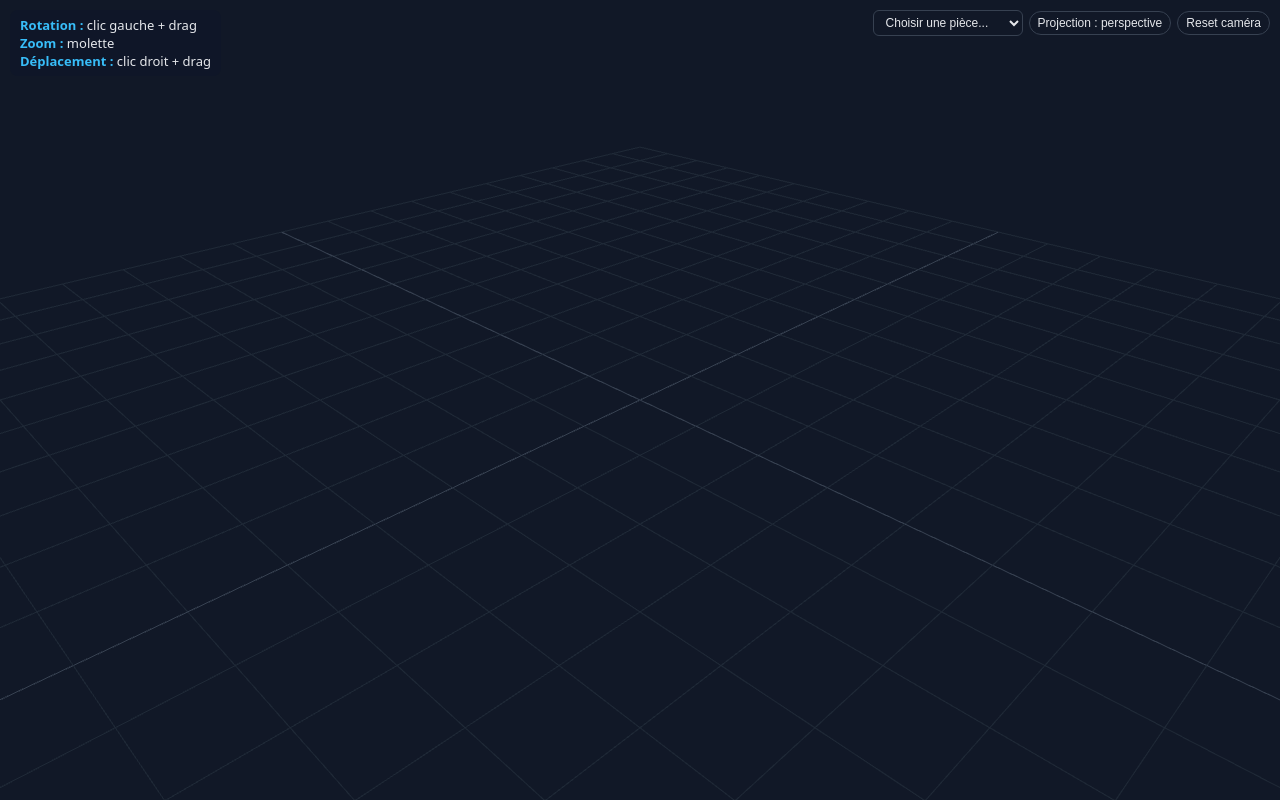
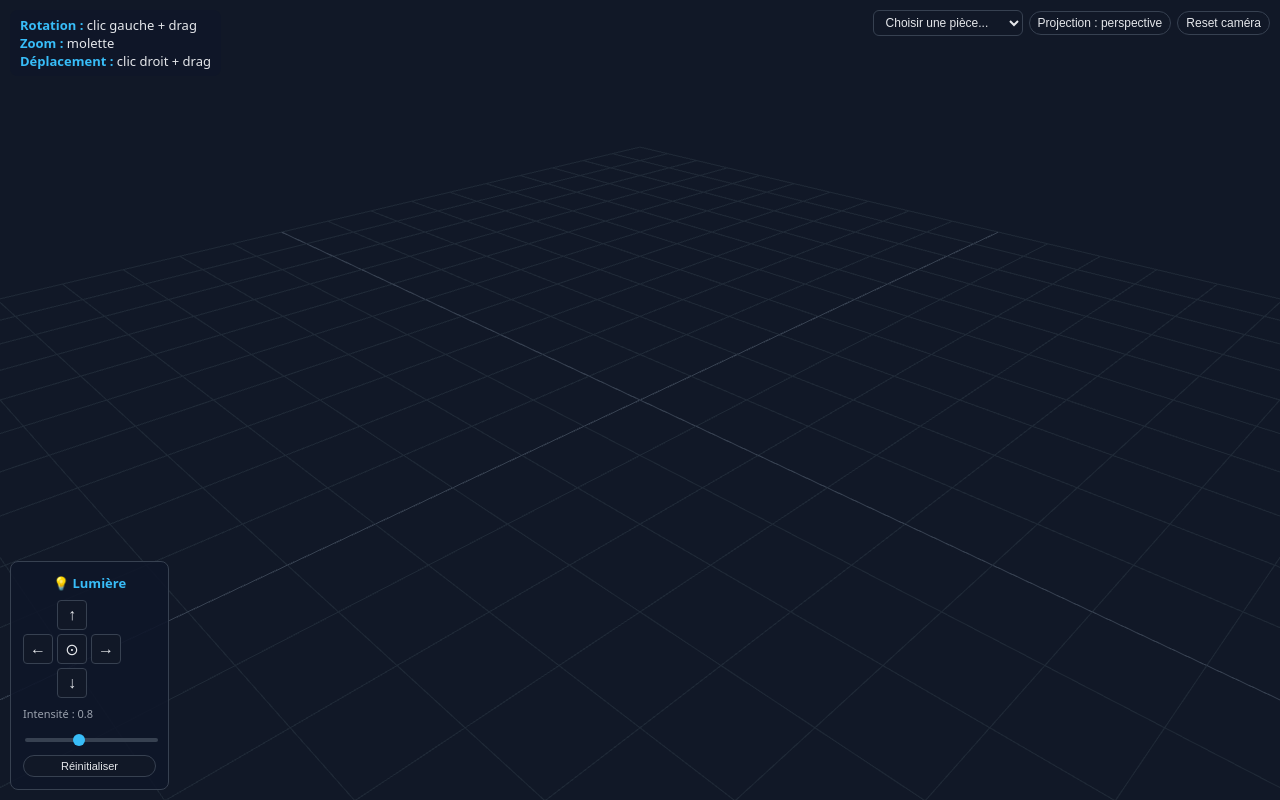
Before and after one commit to DASILVALEO0/ipsastl, a plain HTML site: page index.html in a window 1280 px wide. Drawn offline with nearby package versions, Linux system fonts and the light colour scheme.

Commit message:
Update index.html

```diff
--- a/index.html
+++ b/index.html
@@ -2,7 +2,7 @@
 <html lang="fr">
 <head>
     <meta charset="UTF-8">
-    <title>Visualisation 3D STL</title>
+    <title>3D STL IPSA</title>
     <style>
         html, body {
             margin: 0;
@@ -80,6 +80,90 @@
             color: #38bdf8;
             display: none;
         }
+
+        #lightPanel {
+            position: absolute;
+            bottom: 10px;
+            left: 10px;
+            background: rgba(15, 23, 42, 0.9);
+            border-radius: 8px;
+            padding: 12px;
+            border: 1px solid #374151;
+        }
+        #lightPanel h3 {
+            margin: 0 0 8px 0;
+            font-size: 13px;
+            color: #38bdf8;
+            text-align: center;
+        }
+        .light-controls {
+            display: grid;
+            grid-template-columns: repeat(3, 30px);
+            gap: 4px;
+            margin-bottom: 8px;
+        }
+        .light-btn {
+            width: 30px;
+            height: 30px;
+            border: 1px solid #374151;
+            background: #111827;
+            border-radius: 4px;
+            cursor: pointer;
+            color: #e5e7eb;
+            font-size: 16px;
+            display: flex;
+            align-items: center;
+            justify-content: center;
+            transition: all 0.2s;
+        }
+        .light-btn:hover {
+            background: #1f2937;
+            border-color: #38bdf8;
+        }
+        .light-btn:active {
+            background: #38bdf8;
+        }
+        .light-intensity {
+            margin-top: 8px;
+        }
+        .light-intensity label {
+            font-size: 11px;
+            display: block;
+            margin-bottom: 4px;
+            color: #9ca3af;
+        }
+        .light-intensity input {
+            width: 100%;
+            height: 4px;
+            -webkit-appearance: none;
+            appearance: none;
+            background: #374151;
+            outline: none;
+            border-radius: 2px;
+        }
+        .light-intensity input::-webkit-slider-thumb {
+            -webkit-appearance: none;
+            appearance: none;
+            width: 12px;
+            height: 12px;
+            background: #38bdf8;
+            cursor: pointer;
+            border-radius: 50%;
+        }
+        .light-intensity input::-moz-range-thumb {
+            width: 12px;
+            height: 12px;
+            background: #38bdf8;
+            cursor: pointer;
+            border-radius: 50%;
+            border: none;
+        }
+        .light-reset {
+            width: 100%;
+            margin-top: 8px;
+            font-size: 11px;
+            padding: 4px;
+        }
     </style>
 </head>
 <body>
@@ -99,6 +183,26 @@
     <button class="btn" id="resetCamera">Reset caméra</button>
 </div>
 
+<div id="lightPanel">
+    <h3>💡 Lumière</h3>
+    <div class="light-controls">
+        <div></div>
+        <button class="light-btn" id="lightUp" title="Haut">↑</button>
+        <div></div>
+        <button class="light-btn" id="lightLeft" title="Gauche">←</button>
+        <button class="light-btn" id="lightCenter" title="Centre">⊙</button>
+        <button class="light-btn" id="lightRight" title="Droite">→</button>
+        <div></div>
+        <button class="light-btn" id="lightDown" title="Bas">↓</button>
+        <div></div>
+    </div>
+    <div class="light-intensity">
+        <label>Intensité : <span id="intensityValue">0.8</span></label>
+        <input type="range" id="lightIntensity" min="0" max="2" step="0.1" value="0.8">
+    </div>
+    <button class="btn light-reset" id="resetLight">Réinitialiser</button>
+</div>
+
 <div id="loadingIndicator">Chargement de la pièce...</div>
 
 <script src="https://cdnjs.cloudflare.com/ajax/libs/three.js/r128/three.min.js"></script>
@@ -106,7 +210,6 @@
 <script src="https://cdn.jsdelivr.net/gh/mrdoob/three.js@r128/examples/js/loaders/STLLoader.js"></script>
 
 <script>
-    // 📦 Tableau des pièces disponibles
     const PIECES = [
         {
             nom: "DC TT MOTOR",
@@ -134,7 +237,6 @@
         },
     ];
 
-    // 🔽 Variables Three.js
     var scene, renderer, controls, mesh;
     var perspCamera, orthoCamera, currentCamera;
     var initialCamPos = new THREE.Vector3();
@@ -142,16 +244,21 @@
     var isOrtho = false;
     var currentSTL_URL = null;
 
+    var dirLight, backLight;
+    var lightPosition = new THREE.Vector3(50, 100, 50);
+    var initialLightPos = new THREE.Vector3(50, 100, 50);
+    var lightStep = 20;
+
     var container = document.getElementById('container');
     var pieceSelect = document.getElementById('pieceSelect');
     var loadingIndicator = document.getElementById('loadingIndicator');
+    var intensitySlider = document.getElementById('lightIntensity');
+    var intensityValue = document.getElementById('intensityValue');
 
-    // 🔽 Initialisation de la scène
     function initScene() {
         scene = new THREE.Scene();
         scene.background = new THREE.Color(0x111827);
 
-        // Caméras
         var aspect = window.innerWidth / window.innerHeight;
         perspCamera = new THREE.PerspectiveCamera(45, aspect, 0.1, 1000);
         perspCamera.position.set(80, 60, 80);
@@ -170,41 +277,34 @@
         currentCamera = perspCamera;
         initialCamPos.copy(currentCamera.position);
 
-        // Renderer
         renderer = new THREE.WebGLRenderer({ antialias: true });
         renderer.setSize(window.innerWidth, window.innerHeight);
         renderer.setPixelRatio(window.devicePixelRatio);
         container.appendChild(renderer.domElement);
 
-        // Lumières
         var hemiLight = new THREE.HemisphereLight(0xffffff, 0x111827, 0.6);
         scene.add(hemiLight);
 
-        var dirLight = new THREE.DirectionalLight(0xffffff, 0.8);
-        dirLight.position.set(50, 100, 50);
+        dirLight = new THREE.DirectionalLight(0xffffff, 0.8);
+        dirLight.position.copy(lightPosition);
         scene.add(dirLight);
 
-        var backLight = new THREE.DirectionalLight(0xffffff, 0.4);
+        backLight = new THREE.DirectionalLight(0xffffff, 0.4);
         backLight.position.set(-50, -40, -50);
         scene.add(backLight);
 
-        // Grille
         var grid = new THREE.GridHelper(200, 20, 0x374151, 0x1f2937);
         scene.add(grid);
 
-        // Contrôles
         controls = new THREE.OrbitControls(currentCamera, renderer.domElement);
         controls.enableDamping = true;
         controls.dampingFactor = 0.08;
         initialTarget.copy(controls.target);
     }
 
-    // 🔽 Remplir la dropdown avec les pièces
     function populateDropdown() {
-        // Vider d'abord
         pieceSelect.innerHTML = '<option value="">Choisir une pièce...</option>';
 
-        // Ajouter chaque pièce
         PIECES.forEach((piece, index) => {
             const option = document.createElement('option');
             option.value = piece.url;
@@ -213,14 +313,12 @@
         });
     }
 
-    // 🔽 Charger une pièce STL
     function loadSTL(url) {
         if (! url || url === currentSTL_URL) return;
 
         currentSTL_URL = url;
         loadingIndicator.style.display = 'block';
 
-        // Supprimer l'ancien mesh s'il existe
         if (mesh) {
             scene.remove(mesh);
             if (mesh.geometry) mesh.geometry.dispose();
@@ -245,7 +343,6 @@
                 mesh.receiveShadow = true;
                 scene.add(mesh);
 
-                // Centrer et redimensionner
                 var bbox = geometry.boundingBox;
                 var center = new THREE.Vector3();
                 bbox.getCenter(center);
@@ -257,7 +354,6 @@
                 var scaleFactor = 80 / maxDim;
                 mesh.scale.setScalar(scaleFactor);
 
-                // Reset caméra
                 controls.target.set(0, 0, 0);
                 controls.update();
 
@@ -272,24 +368,24 @@
         );
     }
 
-    // 🔽 Boucle d'animation
+    function updateLightPosition() {
+        dirLight.position.copy(lightPosition);
+    }
+
     function animate() {
         requestAnimationFrame(animate);
         controls.update();
         renderer.render(scene, currentCamera);
     }
 
-    // 🔽 Initialisation
     initScene();
     populateDropdown();
 
-    // Vérifier s'il y a un paramètre STL dans l'URL
     const params = new URLSearchParams(window.location.search);
     const stlParam = params.get('stl');
     if (stlParam) {
         const decodedURL = decodeURIComponent(stlParam);
         loadSTL(decodedURL);
-        // Essayer de sélectionner la pièce correspondante dans la dropdown
         const matchingPiece = PIECES.find(piece => piece.url === decodedURL);
         if (matchingPiece) {
             pieceSelect.value = decodedURL;
@@ -298,21 +394,56 @@
 
     animate();
 
-    // 🔽 Event Listeners
 
-    // Changement de pièce
     pieceSelect.addEventListener('change', function() {
         const selectedURL = this.value;
         if (selectedURL) {
             loadSTL(selectedURL);
-            // Mettre à jour l'URL
             const newURL = new URL(window.location);
             newURL.searchParams.set('stl', encodeURIComponent(selectedURL));
             window.history.replaceState({}, '', newURL);
         }
     });
 
-    // Redimensionnement fenêtre
+    document.getElementById('lightUp').addEventListener('click', function() {
+        lightPosition.y += lightStep;
+        updateLightPosition();
+    });
+
+    document.getElementById('lightDown').addEventListener('click', function() {
+        lightPosition.y -= lightStep;
+        updateLightPosition();
+    });
+
+    document.getElementById('lightLeft').addEventListener('click', function() {
+        lightPosition.x -= lightStep;
+        updateLightPosition();
+    });
+
+    document.getElementById('lightRight').addEventListener('click', function() {
+        lightPosition.x += lightStep;
+        updateLightPosition();
+    });
+
+    document.getElementById('lightCenter').addEventListener('click', function() {
+        lightPosition.z += lightStep;
+        updateLightPosition();
+    });
+
+    document.getElementById('resetLight').addEventListener('click', function() {
+        lightPosition.copy(initialLightPos);
+        updateLightPosition();
+        intensitySlider.value = 0.8;
+        intensityValue.textContent = '0.8';
+        dirLight.intensity = 0.8;
+    });
+
+    intensitySlider.addEventListener('input', function() {
+        const value = parseFloat(this.value);
+        intensityValue.textContent = value.toFixed(1);
+        dirLight.intensity = value;
+    });
+
     window.addEventListener('resize', function () {
         var width = window.innerWidth;
         var height = window.innerHeight;
@@ -331,7 +462,6 @@
         renderer.setSize(width, height);
     });
 
-    // Toggle projection
     document.getElementById('toggleProj').addEventListener('click', function () {
         var btn = this;
 
@@ -356,7 +486,6 @@
         }
     });
 
-    // Reset caméra
     document.getElementById('resetCamera').addEventListener('click', function () {
         currentCamera.position.copy(initialCamPos);
         controls.target.copy(initialTarget);
```
